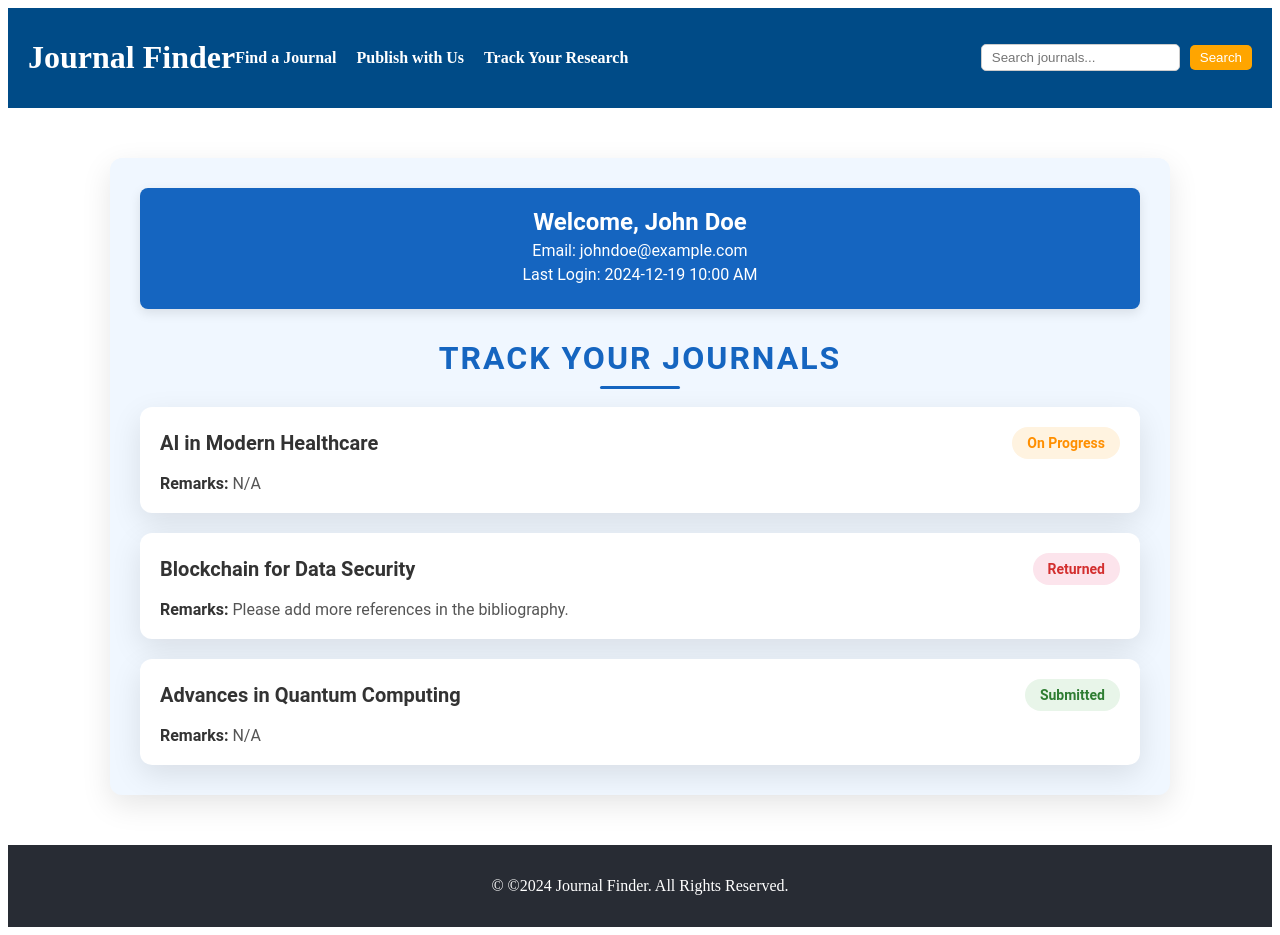
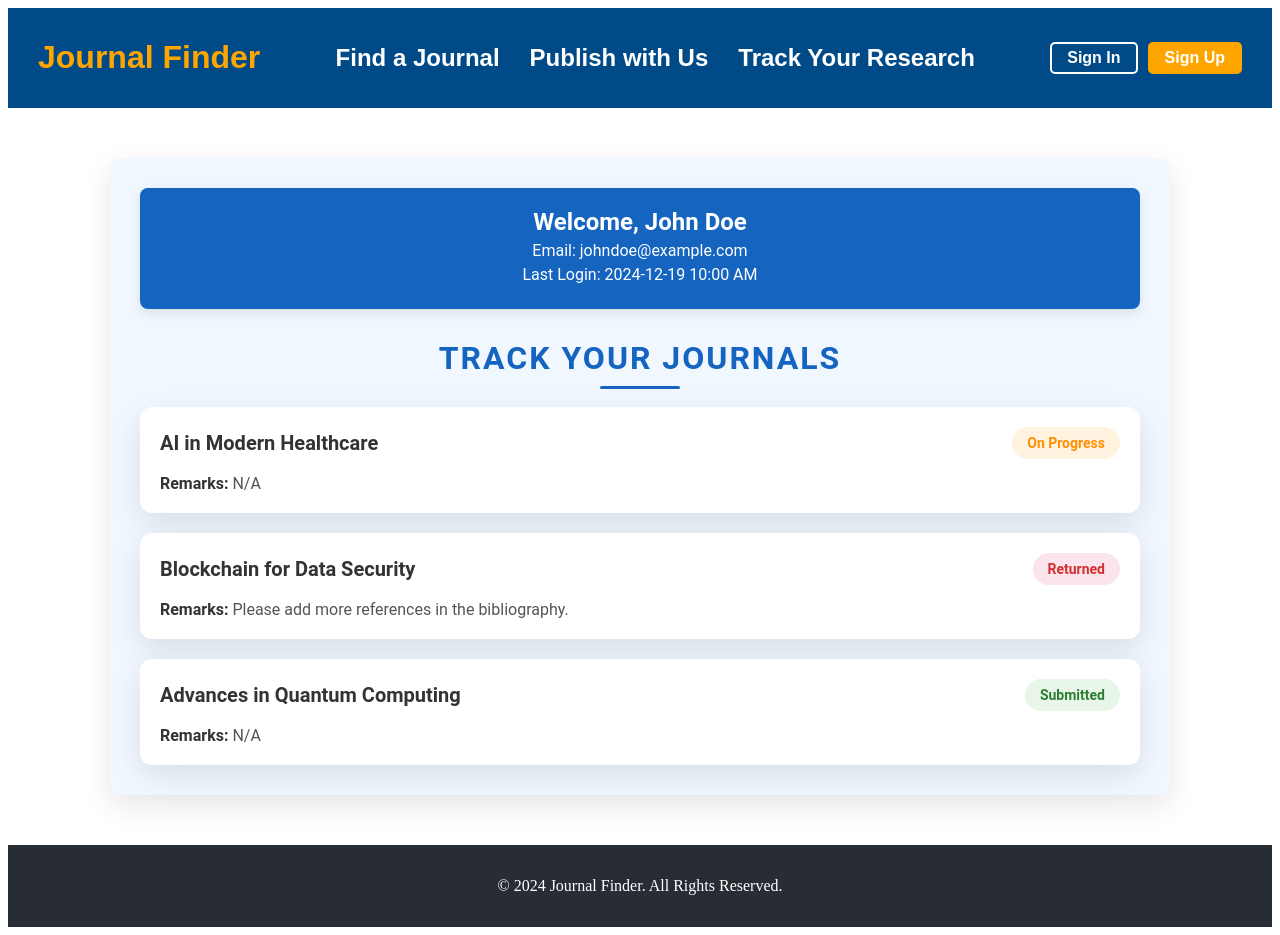
Before and after one commit to Ashokkumar002/Research_app, a React (Create React App) app in the folder frontend/: page /track in a window 1280 px wide. Built offline with nearby package versions, Linux system fonts and the light colour scheme.

Commit message:
find a journal page, signup and signin form worked

```diff
--- a/frontend/src/App.js
+++ b/frontend/src/App.js
@@ -6,6 +6,7 @@ import SignInForm from "./Pages/Signin/SignInForm";
 import SignupForm from "./Pages/Signup/SignupForm";
 import Track from "./Pages/Track/Track";
 import Publish from "./Pages/Publish/Publish";
+import FindJournal from "./Pages/FindJournal/FindJournal";
 
 const App = () => {
   return (
@@ -15,6 +16,10 @@ const App = () => {
       <Route path="/sign-up" element={<SignupForm />} />
       <Route path="/track" element={<Track />} />
       <Route path="/publish" element={<Publish />} />
+      <Route path="/find-journal" element={<FindJournal />} />
+      <Route path="/SignInForm" element={<SignInForm />} />
+      <Route path="/SignupForm" element={<SignupForm />} />
+
     </Routes>
   );
 };
--- /dev/null
+++ b/frontend/src/Pages/FindJournal/FindJournal.css
@@ -0,0 +1,64 @@
+.find-journal-container {
+    display: flex;
+    flex-direction: column;
+    align-items: center;
+    justify-content: center;
+    min-height: 70vh;
+    background-color: #f4f4f4;
+    padding: 20px;
+    font-family: Arial, sans-serif;
+  }
+
+  .title {
+    font-size: 2.5rem;
+    color: #333;
+    margin-bottom: 20px;
+  }
+
+  .radio-container {
+    display: flex;
+    gap: 20px;
+    margin-bottom: 20px;
+  }
+
+  .radio-label {
+    font-size: 1.2rem;
+    color: #555;
+  }
+
+  .radio-button {
+    margin-right: 10px;
+  }
+
+  .input-container {
+    margin-bottom: 20px;
+    width: 100%;
+    max-width: 600px;
+  }
+
+  .input-field {
+    width: 100%;
+    padding: 10px;
+    font-size: 1rem;
+    border-radius: 5px;
+    border: 1px solid #ccc;
+  }
+
+  .textarea-field {
+    width: 100%;
+    height: 100px;
+    padding: 10px;
+    font-size: 1rem;
+    border-radius: 5px;
+    border: 1px solid #ccc;
+  }
+
+  .search-button {
+    padding: 10px 20px;
+    font-size: 1rem;
+    background-color: #007bff;
+    color: #fff;
+    border: none;
+    border-radius: 5px;
+    cursor: pointer;
+  }
--- /dev/null
+++ b/frontend/src/Pages/FindJournal/FindJournal.jsx
@@ -0,0 +1,95 @@
+import React, { useState } from 'react';
+import './FindJournal.css'; // Import the CSS file
+import NavBar from '../../components/NavBar/NavBar';
+import Footer from '../../components/Footer/Footer';
+
+
+const FindJournal = () => {
+  const [searchType, setSearchType] = useState('keyword'); // Default to 'keyword'
+  const [inputValue, setInputValue] = useState('');
+
+  const handleSearchTypeChange = (event) => {
+    setSearchType(event.target.value);
+    setInputValue(''); // Clear the input when switching search type
+  };
+
+  const handleInputChange = (event) => {
+    setInputValue(event.target.value);
+  };
+
+  const handleSearch = () => {
+    if (!inputValue.trim()) {
+      alert('Please enter a value to search.');
+      return;
+    }
+
+    if (searchType === 'keyword') {
+      console.log('Searching by keyword:', inputValue);
+    } else {
+      console.log('Searching by abstract:', inputValue);
+    }
+  };
+
+  return (
+    <div>
+    <div>
+        <NavBar/>
+    <div className="find-journal-container">
+      <h1 className="title">Find a Journal</h1>
+
+      {/* Radio Buttons for Search Type */}
+      <div className="radio-container">
+        <label className="radio-label">
+          <input
+            type="radio"
+            value="keyword"
+            checked={searchType === 'keyword'}
+            onChange={handleSearchTypeChange}
+            className="radio-button"
+          />
+          Search by Keyword
+        </label>
+        <label className="radio-label">
+          <input
+            type="radio"
+            value="abstract"
+            checked={searchType === 'abstract'}
+            onChange={handleSearchTypeChange}
+            className="radio-button"
+          />
+          Search by Abstract
+        </label>
+      </div>
+
+      {/* Input Field */}
+      <div className="input-container">
+        {searchType === 'keyword' ? (
+          <input
+            type="text"
+            placeholder="Enter keyword..."
+            value={inputValue}
+            onChange={handleInputChange}
+            className="input-field"
+          />
+        ) : (
+          <textarea
+            placeholder="Paste your abstract here..."
+            value={inputValue}
+            onChange={handleInputChange}
+            className="textarea-field"
+          ></textarea>
+        )}
+      </div>
+
+      {/* Search Button */}
+      <button onClick={handleSearch} className="search-button">
+        Search
+      </button>
+    </div>
+    </div>
+        <Footer/>
+    </div>
+  );
+};
+
+export default FindJournal;
--- a/frontend/src/Pages/Signup/SignupForm.css
+++ b/frontend/src/Pages/Signup/SignupForm.css
@@ -48,7 +48,8 @@
 
   .form-group input[type="text"],
   .form-group input[type="email"],
-  .form-group input[type="password"] {
+  .form-group input[type="password"]
+  .form-group input[type="tel"] {
     width: 100%;
     padding: 0.8rem;
     border: 1px solid #ddd;
--- a/frontend/src/Pages/Signup/SignupForm.jsx
+++ b/frontend/src/Pages/Signup/SignupForm.jsx
@@ -1,7 +1,9 @@
 import React from 'react';
 import './SignupForm.css';
+import { useNavigate } from 'react-router-dom';
 
 const SignupForm = () => {
+  const navigate = useNavigate();
   return (
     <div className="signup-container">
       <div className="background"></div>
@@ -24,8 +26,20 @@ const SignupForm = () => {
               type="email"
               id="email"
               name="email"
-              placeholder="gmail.com"
+              placeholder="example@gmail.com"
               required
+            />
+          </div>
+          <div className="form-group">
+            <label htmlFor="mobile">Mobile Number</label>
+            <input
+              type="text"
+              id="mobile"
+              name="mobile"
+              placeholder="1234567890"
+              maxLength="15" // Limit the maximum length
+              pattern="[0-9]+" // Allow only numeric values
+              title="Please enter a valid mobile number with digits only"required
             />
           </div>
           <div className="form-group">
@@ -54,7 +68,9 @@ const SignupForm = () => {
           </button>
         </form>
       </div>
-      <button className="sign-in-button">Sign In</button>
+      <button className="sign-in-button" onClick={() => navigate('/signin')}>
+        Sign In
+      </button>
     </div>
   );
 };
--- a/frontend/src/components/Footer/Footer.jsx
+++ b/frontend/src/components/Footer/Footer.jsx
@@ -7,7 +7,7 @@ const Footer = () => {
   return (
     <footer className="footer">
       <div className="footer-content">
-        <p>&copy;  ©{currentYear} Journal Finder. All Rights Reserved.</p>
+        <p>&copy;  {currentYear} Journal Finder. All Rights Reserved.</p>
 
       </div>
     </footer>
--- a/frontend/src/components/NavBar/NavBar.css
+++ b/frontend/src/components/NavBar/NavBar.css
@@ -0,0 +1,65 @@
+/* Navbar Styles */
+.navbar-header {
+    background-color: #004b87;
+    color: #fff;
+    display: flex;
+    justify-content: space-between;
+    align-items: center;
+    padding: 10px 30px;
+    font-family: Arial, sans-serif;
+  }
+
+  .navbar-title {
+    font-size: 2rem;
+    font-weight: bold;
+    color: #ffa500;
+  }
+
+  .navbar-links {
+    display: flex;
+    gap: 30px;
+  }
+
+  .navbar-link {
+    color: #fff;
+    text-decoration: none;
+    font-size: 1.5rem;
+    font-weight: bold;
+    transition: color 0.3s;
+  }
+
+  .navbar-link:hover {
+    color: #ffa500;
+  }
+
+  .navbar-buttons {
+    display: flex;
+    gap: 10px;
+  }
+
+  .navbar-button {
+    padding: 5px 15px;
+    background-color: transparent;
+    color: #fff;
+    border: 2px solid #fff;
+    border-radius: 5px;
+    text-decoration: none;
+    font-size: 1rem;
+    font-weight: bold;
+    transition: background-color 0.3s, color 0.3s;
+  }
+
+  .navbar-button:hover {
+    background-color: #ffa500;
+    color: #fff;
+  }
+
+  .navbar-button-signup {
+    background-color: #ffa500;
+    border-color: #ffa500;
+  }
+
+  .navbar-button-signup:hover {
+    background-color: #fff;
+    color: #ffa500;
+  }
--- a/frontend/src/components/NavBar/NavBar.jsx
+++ b/frontend/src/components/NavBar/NavBar.jsx
@@ -1,77 +1,29 @@
-import React, { useState } from "react";
+import React from "react";
 import { Link } from "react-router-dom";
+import "./NavBar.css"; // Import the CSS file
 
 const NavBar = () => {
-  const [searchQuery, setSearchQuery] = useState("");
-
-  const headerStyle = {
-    backgroundColor: "#004b87",
-    color: "#fff",
-    display: "flex",
-    justifyContent: "space-between",
-    alignItems: "center",
-    padding: "10px 20px",
-  };
-
-  const navLinksStyle = {
-    display: "flex",
-    gap: "20px",
-  };
-
-  const navLinkStyle = {
-    color: "#fff",
-    textDecoration: "none",
-    fontSize: "1rem",
-    fontWeight: "bold",
-    transition: "color 0.3s",
-  };
-
-  const searchBarStyle = {
-    display: "flex",
-    alignItems: "center",
-    gap: "10px",
-    marginLeft: "auto",
-  };
-
   return (
-    <header style={headerStyle}>
-      <h1>Journal Finder</h1>
-      <nav style={navLinksStyle}>
-        <Link to="/find-journal" style={navLinkStyle}>
+    <header className="navbar-header">
+      <h1 className="navbar-title">Journal Finder</h1>
+      <nav className="navbar-links">
+        <Link to="/find-journal" className="navbar-link">
           Find a Journal
         </Link>
-        <Link to="/publish" style={navLinkStyle}>
+        <Link to="/publish" className="navbar-link">
           Publish with Us
         </Link>
-        <Link to="/track" style={navLinkStyle}>
+        <Link to="/track" className="navbar-link">
           Track Your Research
         </Link>
       </nav>
-      <div style={searchBarStyle}>
-        <input
-          type="text"
-          placeholder="Search journals..."
-          value={searchQuery}
-          onChange={(e) => setSearchQuery(e.target.value)}
-          style={{
-            padding: "5px 10px",
-            borderRadius: "5px",
-            border: "1px solid #ccc",
-          }}
-        />
-        <button
-          style={{
-            padding: "5px 10px",
-            backgroundColor: "#ffa500",
-            color: "#fff",
-            border: "none",
-            borderRadius: "5px",
-            cursor: "pointer",
-          }}
-          onClick={() => alert(`Searching for: ${searchQuery}`)}
-        >
-          Search
-        </button>
+      <div className="navbar-buttons">
+        <Link to="/SignInForm" className="navbar-button">
+          Sign In
+        </Link>
+        <Link to="/SignupForm" className="navbar-button navbar-button-signup">
+          Sign Up
+        </Link>
       </div>
     </header>
   );
```
Also changed, not shown: 1 other file (tests, documents, lock files or other folders).
